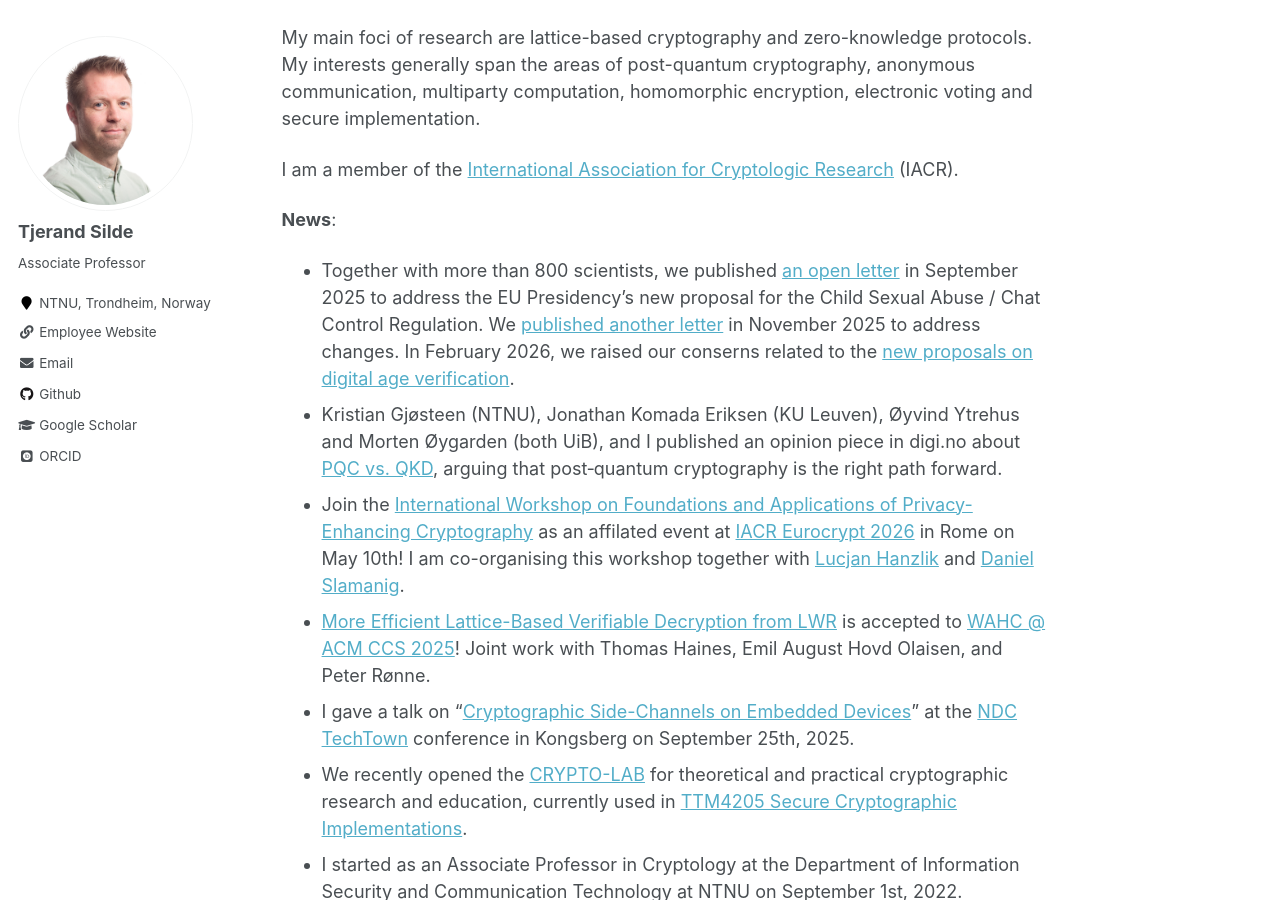
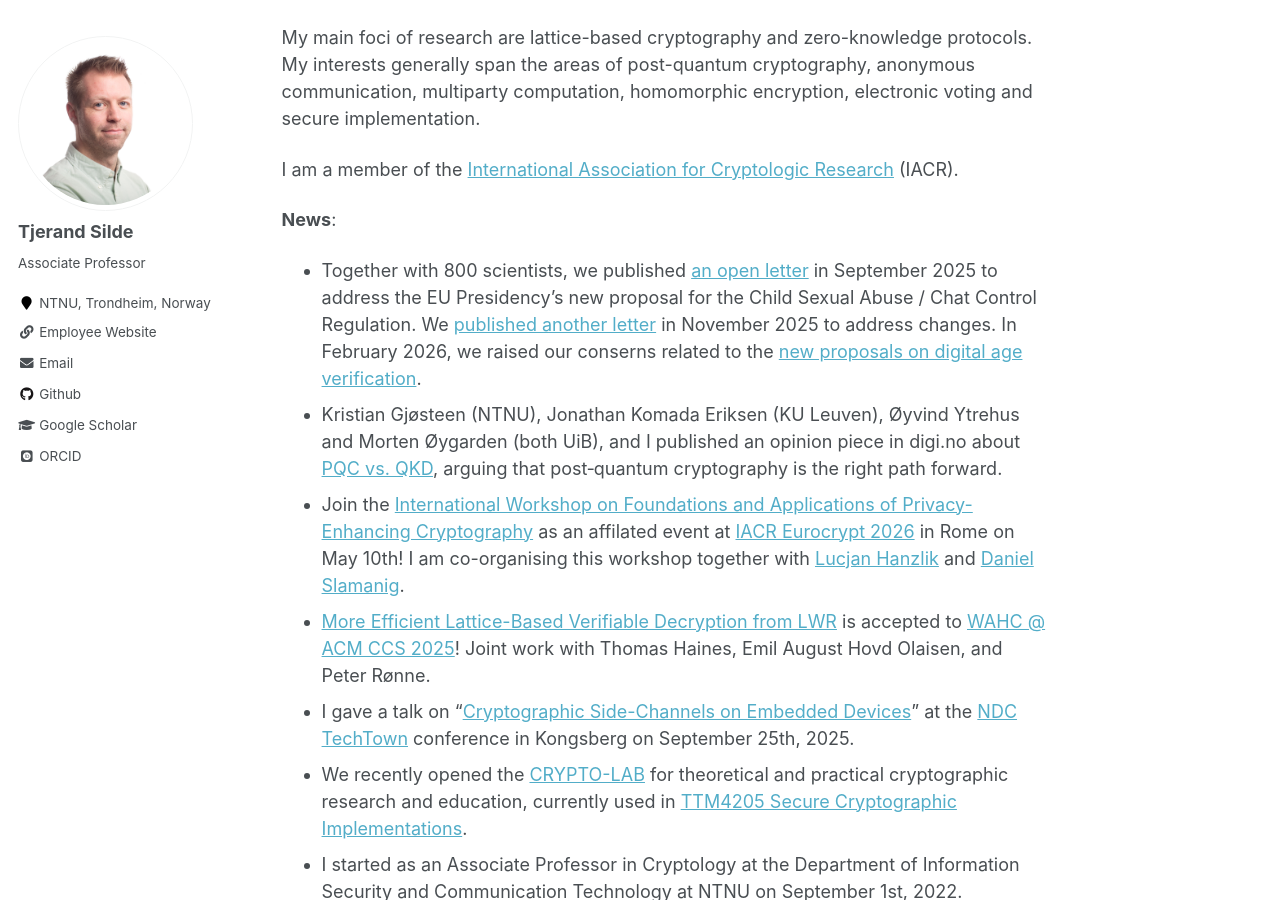
Before and after one commit to tjesi/tjesi.github.io, a Jekyll site: the page built from _pages/about.md, in a window 1280 px wide and 900 px high, scrolled down 503 px. Built offline with Jekyll 4.4.1, drawn with Linux system fonts in a browser that asks for light colours; some web fonts are replaced.

Commit message:
Update about.md

```diff
--- a/_pages/about.md
+++ b/_pages/about.md
@@ -22,7 +22,7 @@
 
 **News**:
 
-- Together with more than 800 scientists, we published [an open letter](https://csa-scientist-open-letter.org/Sep2025) in September 2025 to address the EU Presidency’s new proposal for the Child Sexual Abuse / Chat Control Regulation. We [published another letter](https://csa-scientist-open-letter.org/Nov2025) in November 2025 to address changes. In February 2026, we raised our conserns related to the [new proposals on digital age verification](https://csa-scientist-open-letter.org/ageverif-Feb2026).
+- Together with 800 scientists, we published [an open letter](https://csa-scientist-open-letter.org/Sep2025) in September 2025 to address the EU Presidency’s new proposal for the Child Sexual Abuse / Chat Control Regulation. We [published another letter](https://csa-scientist-open-letter.org/Nov2025) in November 2025 to address changes. In February 2026, we raised our conserns related to the [new proposals on digital age verification](https://csa-scientist-open-letter.org/ageverif-Feb2026).
 - Kristian Gjøsteen (NTNU), Jonathan Komada Eriksen (KU Leuven), Øyvind Ytrehus and Morten Øygarden (both UiB), and I published an opinion piece in digi.no about [PQC vs. QKD](https://www.digi.no/artikler/debatt-spekulativ-kvanteteknologi-loser-ikke-sikkerhetsproblemene-vare/568500), arguing that post‑quantum cryptography is the right path forward.
 - Join the [International Workshop on Foundations and Applications of Privacy-Enhancing Cryptography](https://privcryptworkshop.github.io) as an affilated event at [IACR Eurocrypt 2026](https://eurocrypt.iacr.org/2026) in Rome on May 10th! I am co-organising this workshop together with [Lucjan Hanzlik](https://lucjanhanzlik.github.io) and [Daniel Slamanig](https://danielslamanig.info).
 - [More Efficient Lattice-Based Verifiable Decryption from LWR](https://dl.acm.org/doi/10.1145/3733811.3767315) is accepted to [WAHC @ ACM CCS 2025](https://homomorphicencryption.org/wahc-2025)! Joint work with Thomas Haines, Emil August Hovd Olaisen, and Peter Rønne.
```
